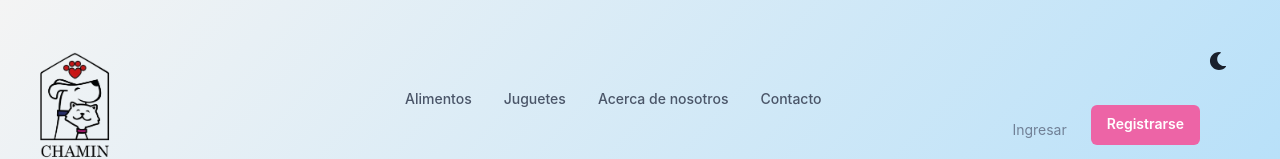
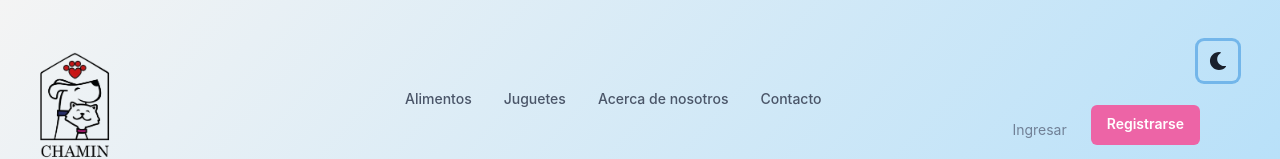
Before and after one commit to d-ohm-dev/vite-chamin-ts, a React (Vite) app: page /product-view in a window 1280 px wide. Shown: the top 159 px of the page. Built offline with nearby package versions, Linux system fonts and the light colour scheme.

Commit message:
mejoras en autofocus gallery

```diff
--- a/src/containers/ProductViewGallery.tsx
+++ b/src/containers/ProductViewGallery.tsx
@@ -8,7 +8,8 @@ import Gallery from "../elements/GalleryView/ProductGallery";
 // import PlacementExample from "../elements/PV/rollNav";
 
 
-const ProductViewGallery = () => (
+const ProductViewGallery = () =>{
+  return (
   // textAlign="center" fontSize="xl"
   <Box textAlign="center" fontSize="xl" >
     <Grid
@@ -19,9 +20,9 @@ const ProductViewGallery = () => (
     bg={useColorModeValue('linear-gradient( to bottom right, rgba(244, 244, 244, 1), rgb(137, 209, 253) )', 'linear-gradient( to bottom right, #0c4083, rgba(19, 29, 77, 0.94) )')}
     >
       <GridItem rowSpan={1} colSpan={1}>
-        <ColorModeSwitcher display='flex' position='relative' top='15%' left='93%' />
+        <ColorModeSwitcher display='flex' position='relative' top='15%' left='93%' autoFocus={true} />
         {/* <PlacementExample/> */}
-        <Navbar/>
+        <Navbar />
       </GridItem>
       <GridItem rowSpan={2} colSpan={1}  >
         <Gallery/>
@@ -31,6 +32,6 @@ const ProductViewGallery = () => (
       </GridItem>
     </Grid>
   </Box>
-)
+)}
 
 export default ProductViewGallery
```
